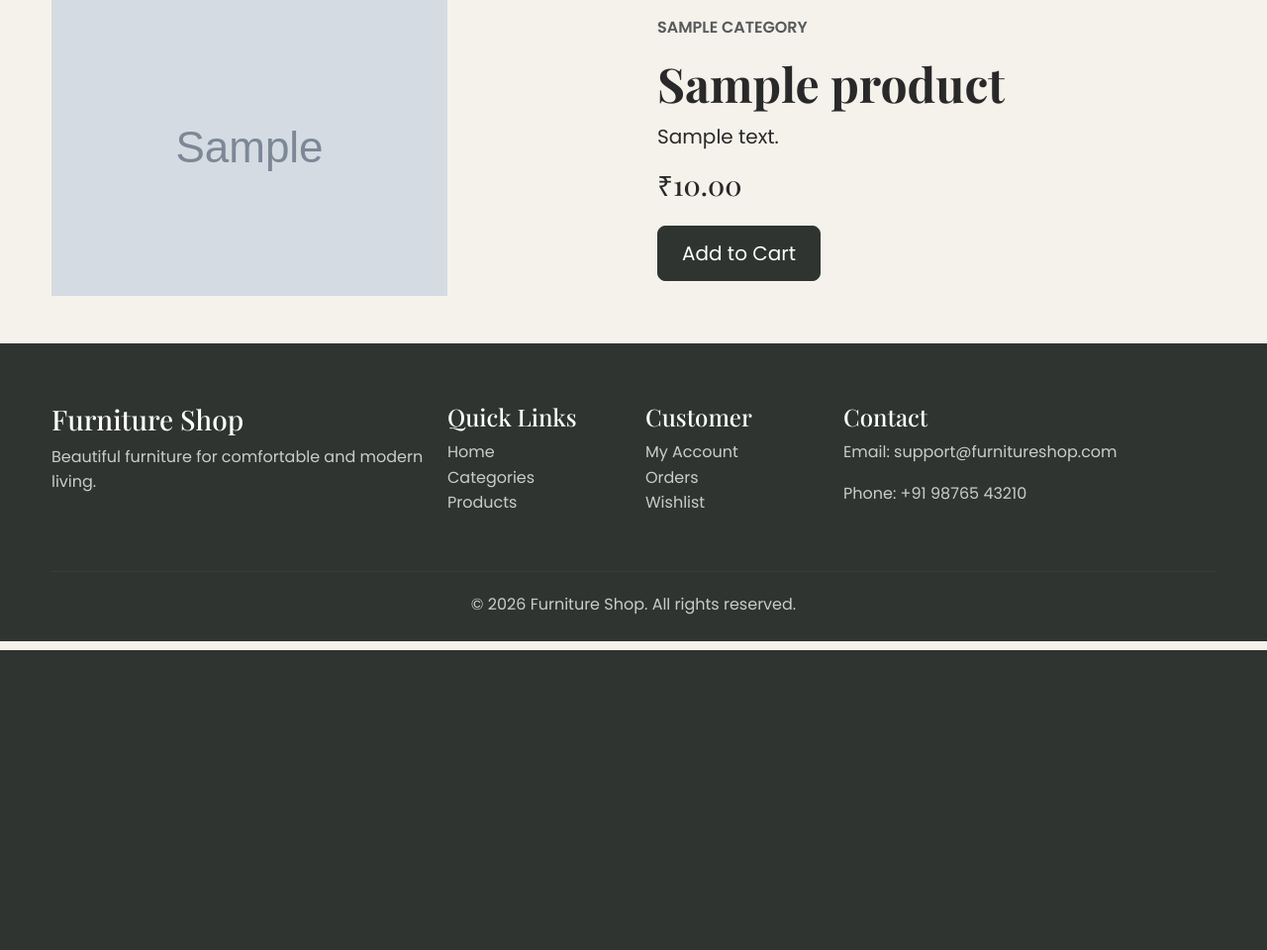
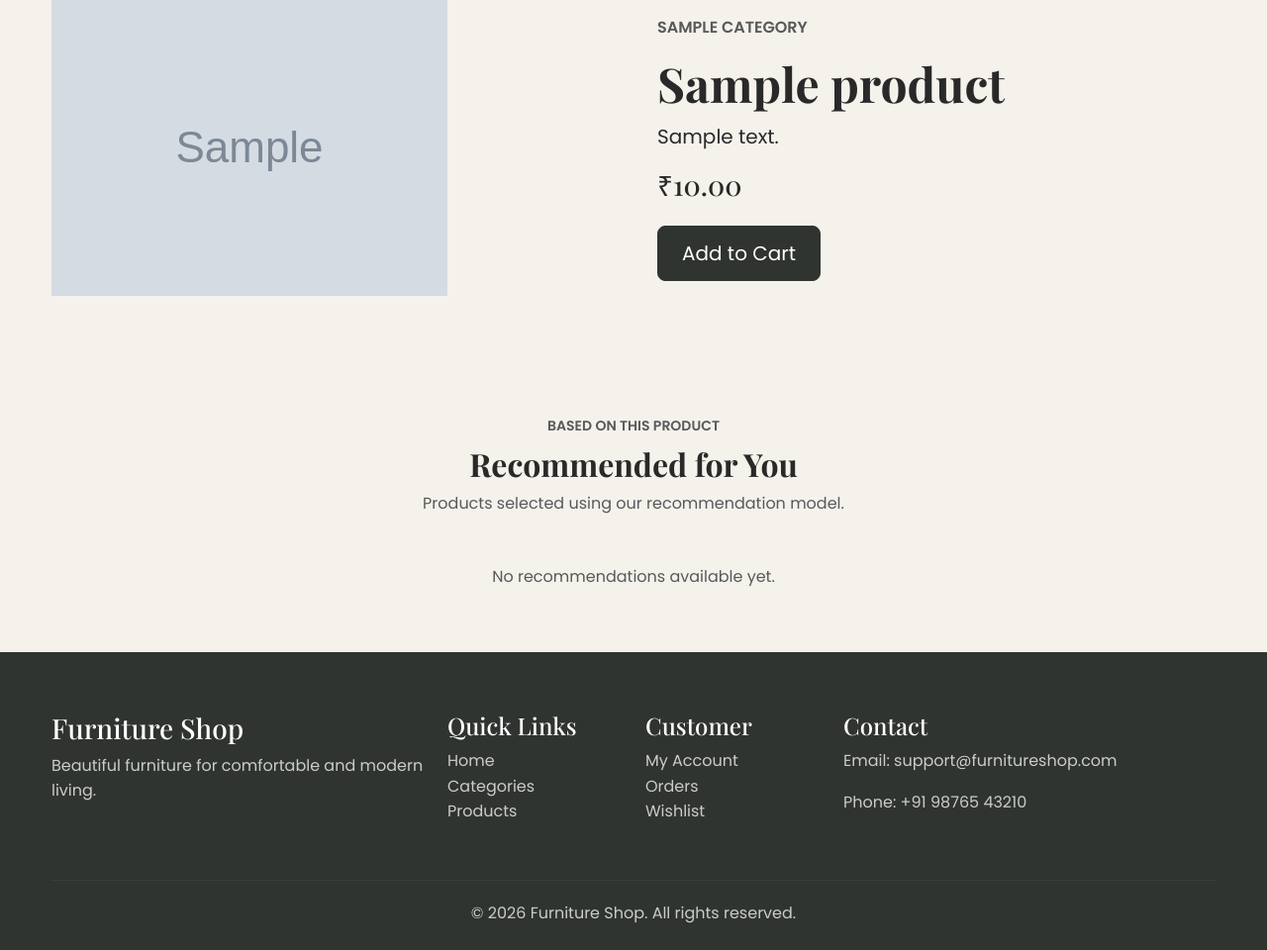
Before and after one commit to ArindamMod/Furniture-Shop, a Django app: page /products/1/ in a window 1280 px wide. Shown: the part 143-1103 px from the top of the page at 99% size. Before the commit the page ends 800 px from the top, so only its background shows below. Run offline with Django 5.2, Linux system fonts and the light colour scheme; tables that the repository leaves empty hold one stand-in row (values such as "Sample post"); grey boxes marked "Sample" are stand-in pictures.

Commit message:
Add ML product recommendation system

```diff
--- /dev/null
+++ b/apps/products/recommender.py
@@ -0,0 +1,69 @@
+from sklearn.linear_model import LinearRegression
+
+
+def get_recommendations(current_product, products, limit=3):
+    """
+    Generate simple ML-based product recommendations
+    using Linear Regression.
+    """
+
+    products = list(products)
+
+    if len(products) < 2:
+        return []
+
+    training_data = []
+    target_scores = []
+
+    for product in products:
+        same_category = (
+            product.category_id == current_product.category_id
+        )
+
+        price_difference = abs(
+            float(product.price) - float(current_product.price)
+        )
+
+        # Feature values
+        features = [
+            1 if same_category else 0,
+            price_difference,
+            1 if product.is_featured else 0,
+        ]
+
+        training_data.append(features)
+
+        # Simple target score used to train the model
+        score = (
+            (3 if same_category else 0)
+            + (2 if product.is_featured else 0)
+            - (price_difference / 10000)
+        )
+
+        target_scores.append(score)
+
+    model = LinearRegression()
+    model.fit(training_data, target_scores)
+
+    predictions = model.predict(training_data)
+
+    recommendations = []
+
+    for product, prediction in zip(products, predictions):
+
+        if product.id == current_product.id:
+            continue
+
+        recommendations.append(
+            (product, prediction)
+        )
+
+    recommendations.sort(
+        key=lambda item: item[1],
+        reverse=True
+    )
+
+    return [
+        product
+        for product, score in recommendations[:limit]
+    ]
--- a/apps/products/views.py
+++ b/apps/products/views.py
@@ -1,6 +1,6 @@
 from django.shortcuts import get_object_or_404, render
 from .models import Product, Category
-
+from .recommender import get_recommendations
 
 def product_list(request):
     query = request.GET.get('q', '').strip()
@@ -29,10 +29,23 @@ def product_list(request):
 def product_detail(request, pk):
     product = get_object_or_404(Product, pk=pk)
 
+    other_products = Product.objects.exclude(
+        pk=product.pk
+    ).select_related('category')
+
+    recommended_products = get_recommendations(
+        product,
+        other_products,
+        limit=3
+    )
+
     return render(
         request,
         'products/product_detail.html',
-        {'product': product}
+        {
+            'product': product,
+            'recommended_products': recommended_products,
+        }
     )
 
 
--- a/requirements.txt
+++ b/requirements.txt
@@ -12,3 +12,4 @@ razorpay==2.0.1
 requests==2.34.2
 sqlparse==0.6.0
 urllib3==2.8.0
+scikit-learn==1.9.1
--- a/templates/products/product_detail.html
+++ b/templates/products/product_detail.html
@@ -35,5 +35,72 @@
     </div>
   </div>
 </section>
+<section class="py-5 mt-4">
+  <div class="container">
+    <div class="text-center mb-5">
+      <p class="text-uppercase text-muted small fw-semibold mb-2">
+        Based on this product
+      </p>
+
+      <h2 class="fw-bold">Recommended for You</h2>
+
+      <p class="text-muted">
+        Products selected using our recommendation model.
+      </p>
+    </div>
+
+    <div class="row g-4">
+      {% for product in recommended_products %}
+
+      <div class="col-12 col-sm-6 col-lg-4">
+        <div class="product-card border rounded p-4 h-100">
+          <a
+            href="{% url 'product_detail' product.pk %}"
+            class="product-card-link text-decoration-none"
+          >
+            <div class="mb-4 text-center">
+              {% if product.image %}
+
+              <img
+                src="{{ product.image.url }}"
+                alt="{{ product.name }}"
+                class="img-fluid product-image"
+              />
+
+              {% else %}
+
+              <div class="product-image-placeholder">No Image</div>
+
+              {% endif %}
+            </div>
+
+            <h3 class="h5 fw-bold">{{ product.name }}</h3>
+          </a>
+
+          <p class="text-muted">{{ product.description }}</p>
+
+          <div class="mt-auto">
+            <strong class="d-block mb-3"> ₹{{ product.price }} </strong>
+
+            <a
+              href="{% url 'product_detail' product.pk %}"
+              class="btn product-button w-100"
+            >
+              View Product
+            </a>
+          </div>
+        </div>
+      </div>
+
+      {% empty %}
+
+      <div class="col-12 text-center">
+        <p class="text-muted">No recommendations available yet.</p>
+      </div>
+
+      {% endfor %}
+    </div>
+  </div>
+</section>
 
 {% endblock %}
```
